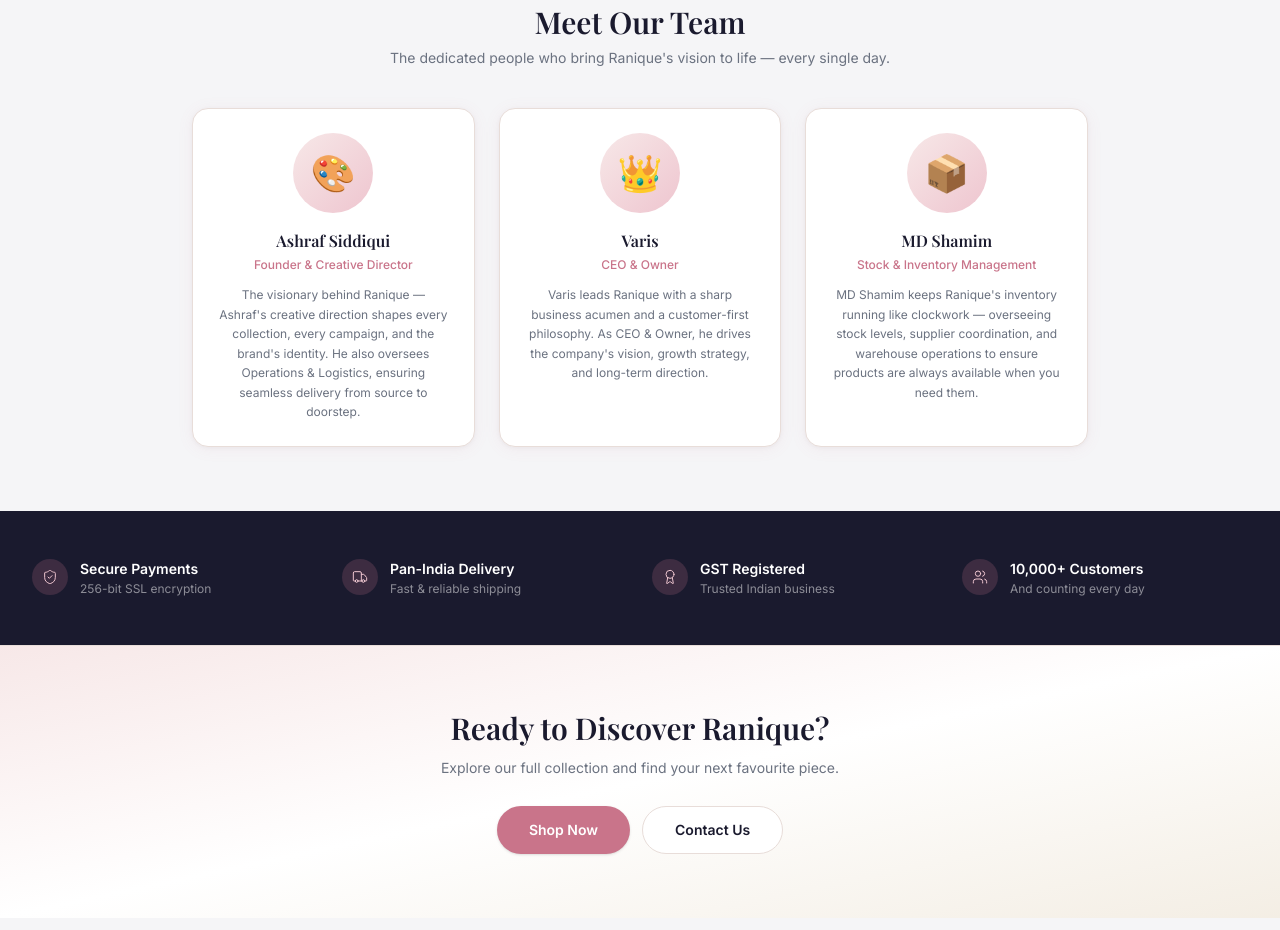
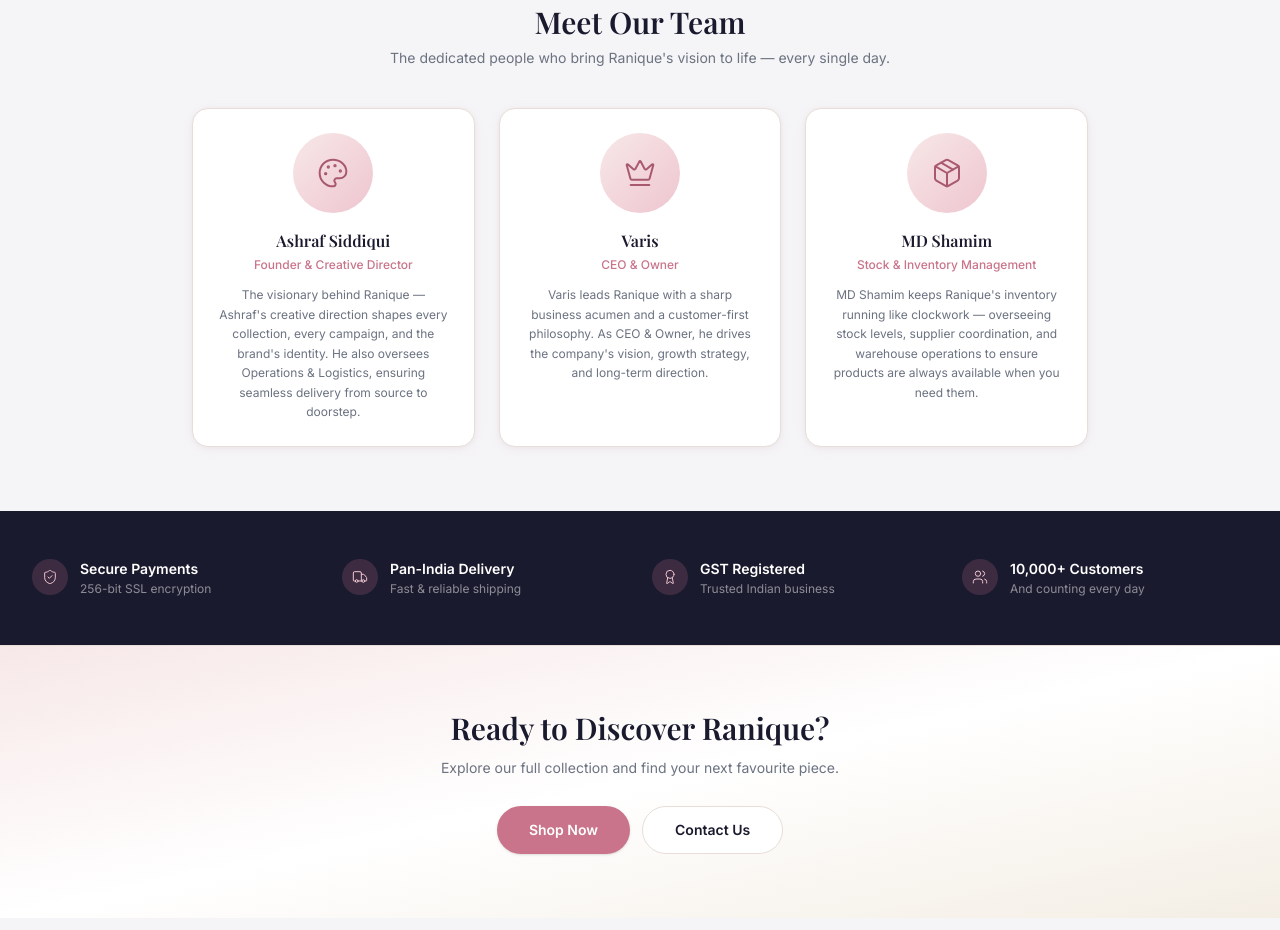
Before and after one commit to Ashraf7786/ranique, a Next.js app: page /about in a window 1280 px wide. Shown: the part 1940-2870 px from the top of the page. Built offline with nearby package versions, Linux system fonts and the light colour scheme; no server answers; the database is empty; a web font is replaced by a local one.

Commit message:
style: replace emojis with Lucide SVG icons in Meet Our Team section

```diff
--- a/app/about/page.tsx
+++ b/app/about/page.tsx
@@ -1,6 +1,6 @@
 import type { Metadata } from "next";
 import Link from "next/link";
-import { Heart, Star, Globe, Leaf, Users, Award, ShieldCheck, Truck } from "lucide-react";
+import { Heart, Star, Globe, Leaf, Users, Award, ShieldCheck, Truck, Palette, Crown, Package } from "lucide-react";
 
 export const metadata: Metadata = {
   title: "About Us | Ranique — Premium Ladies' Boutique",
@@ -57,19 +57,19 @@
   {
     name: "Ashraf Siddiqui",
     role: "Founder & Creative Director",
-    emoji: "🎨",
+    icon: Palette,
     bio: "The visionary behind Ranique — Ashraf's creative direction shapes every collection, every campaign, and the brand's identity. He also oversees Operations & Logistics, ensuring seamless delivery from source to doorstep.",
   },
   {
     name: "Varis",
     role: "CEO & Owner",
-    emoji: "👑",
+    icon: Crown,
     bio: "Varis leads Ranique with a sharp business acumen and a customer-first philosophy. As CEO & Owner, he drives the company's vision, growth strategy, and long-term direction.",
   },
   {
     name: "MD Shamim",
     role: "Stock & Inventory Management",
-    emoji: "📦",
+    icon: Package,
     bio: "MD Shamim keeps Ranique's inventory running like clockwork — overseeing stock levels, supplier coordination, and warehouse operations to ensure products are always available when you need them.",
   },
 ];
@@ -236,8 +236,8 @@
               key={member.name}
               className="bg-white rounded-2xl border border-brand-border shadow-card p-6 text-center hover:shadow-card-hover hover:-translate-y-1 transition-all duration-300"
             >
-              <div className="w-20 h-20 rounded-full bg-gradient-to-br from-brand-blush to-brand-rose-light flex items-center justify-center text-4xl mx-auto mb-4">
-                {member.emoji}
+              <div className="w-20 h-20 rounded-full bg-gradient-to-br from-brand-blush to-brand-rose-light flex items-center justify-center text-brand-rose-dark mx-auto mb-4">
+                <member.icon className="w-8 h-8" strokeWidth={1.5} />
               </div>
               <h3 className="font-serif text-base font-semibold text-brand-ink">{member.name}</h3>
               <p className="font-sans text-xs text-brand-rose font-medium mt-1 mb-3">{member.role}</p>
```
